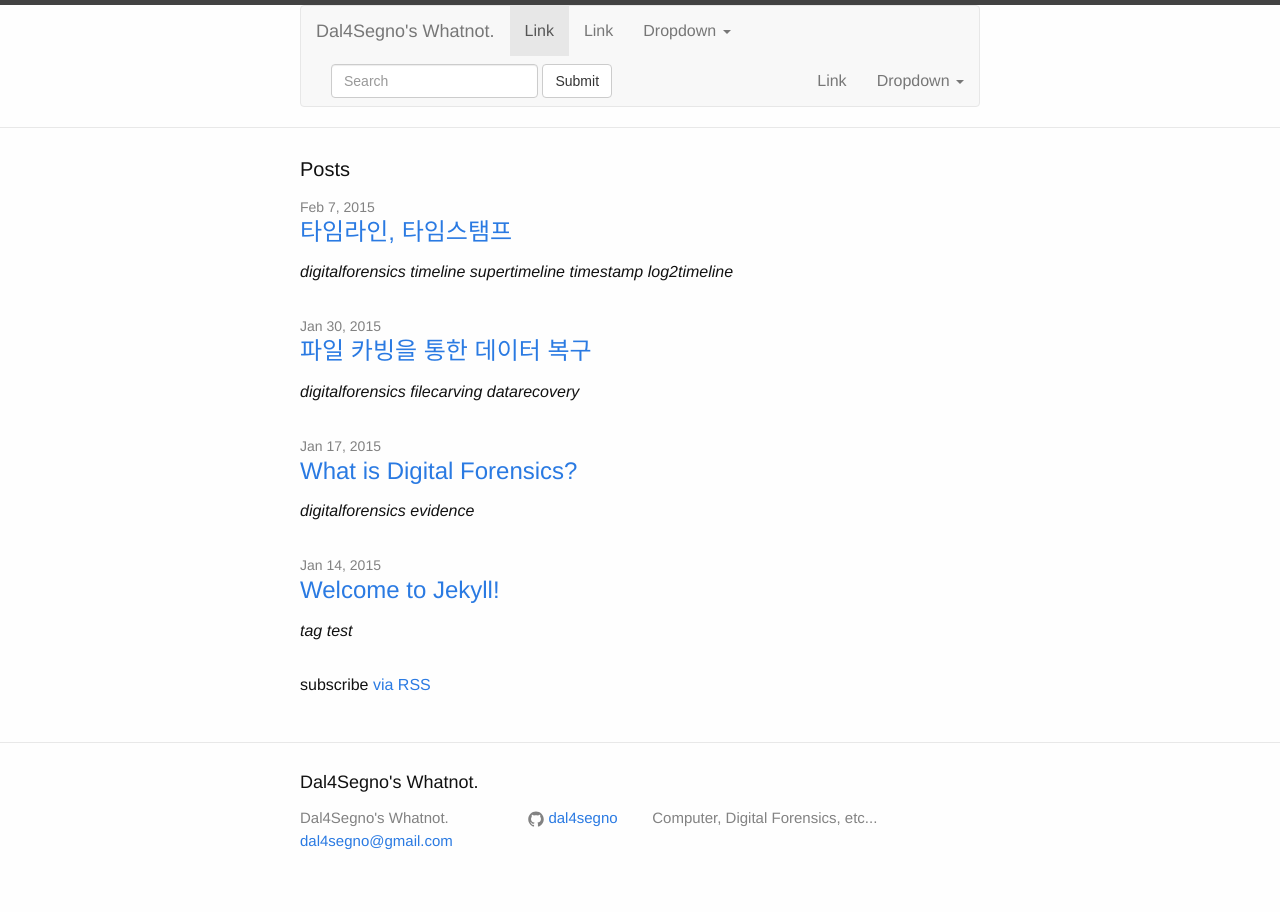
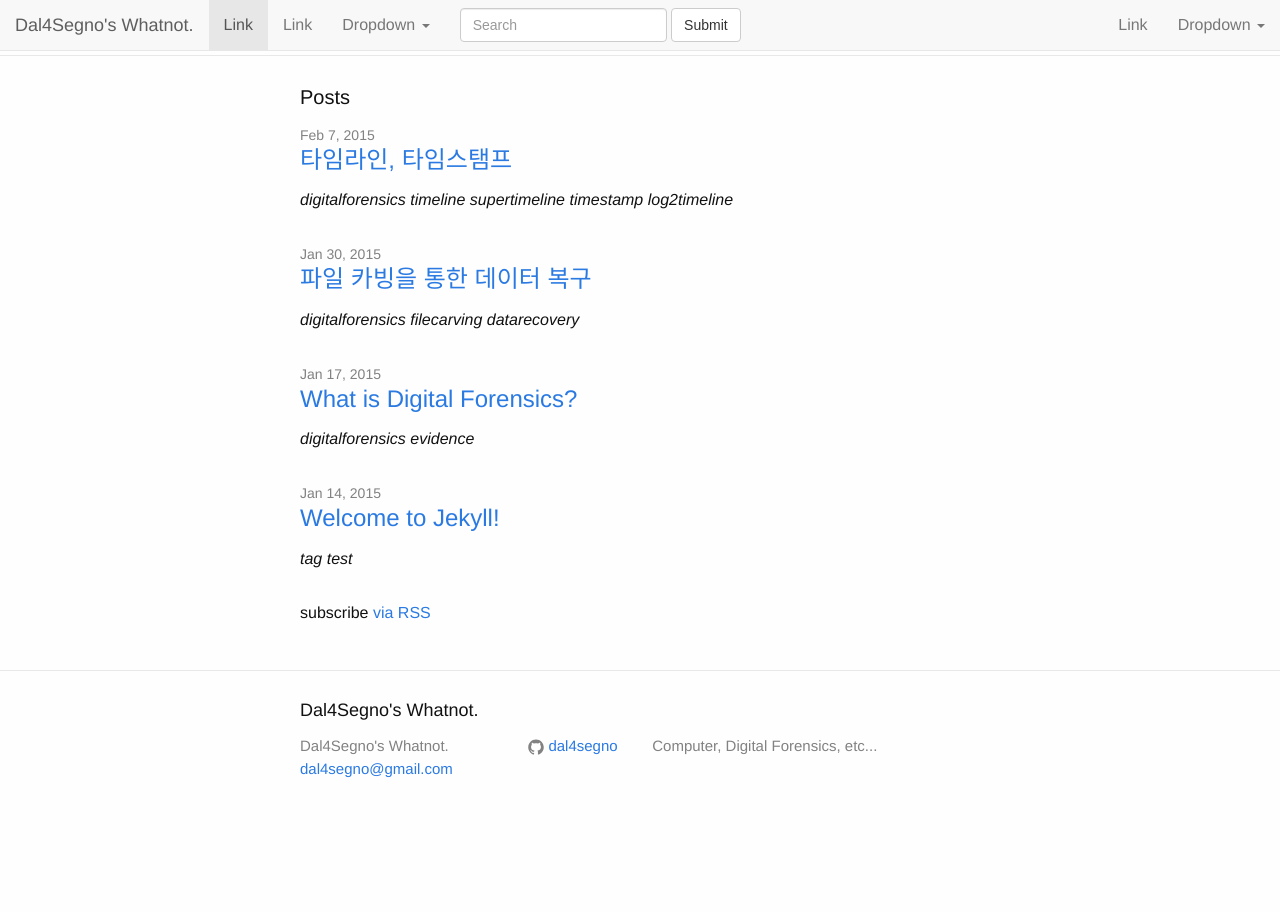
Before and after one commit to Dal4Segno/dal4segno.github.com, a Jekyll site: the page built from index.html, in a window 1280 px wide. Built offline with Jekyll 4.4.1, drawn with Linux system fonts in a browser that asks for light colours; some web fonts are replaced; Markdown is read by kramdown in place of the engine named in the settings; the list of posts is cut into pages by our own code.

Commit message:
Bootstrap Navbar

```diff
--- a/_includes/header.html
+++ b/_includes/header.html
@@ -1,6 +1,6 @@
 <header class="site-header">
   <div class="wrapper">
-    <nav class="navbar navbar-default" role="navigation">
+    <nav class="navbar navbar-default navbar-fixed-top" role="navigation">
   <!-- Brand and toggle get grouped for better mobile display -->
   <div class="navbar-header">
     <button type="button" class="navbar-toggle" data-toggle="collapse" data-target=".navbar-ex1-collapse">
@@ -9,7 +9,7 @@
       <span class="icon-bar"></span>
       <span class="icon-bar"></span>
     </button>
-    <a class="navbar-brand" href="{{ site.baseurl }}">{{ site.title }}</a>
+    <a class="navbar-brand" href="{{ site.baseurl }}/">{{ site.title }}</a>
   </div>
 
   <!-- Collect the nav links, forms, and other content for toggling -->
```
